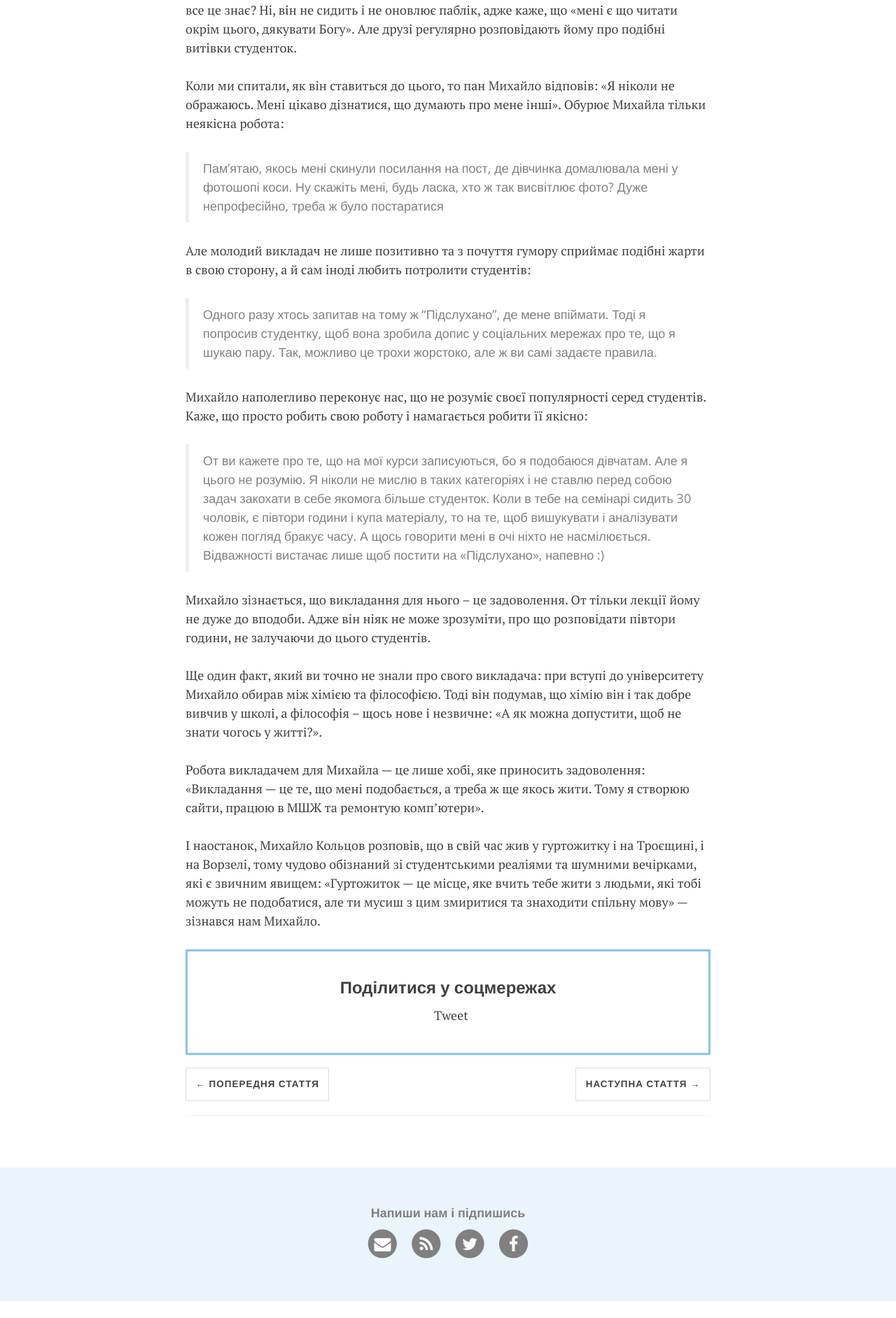
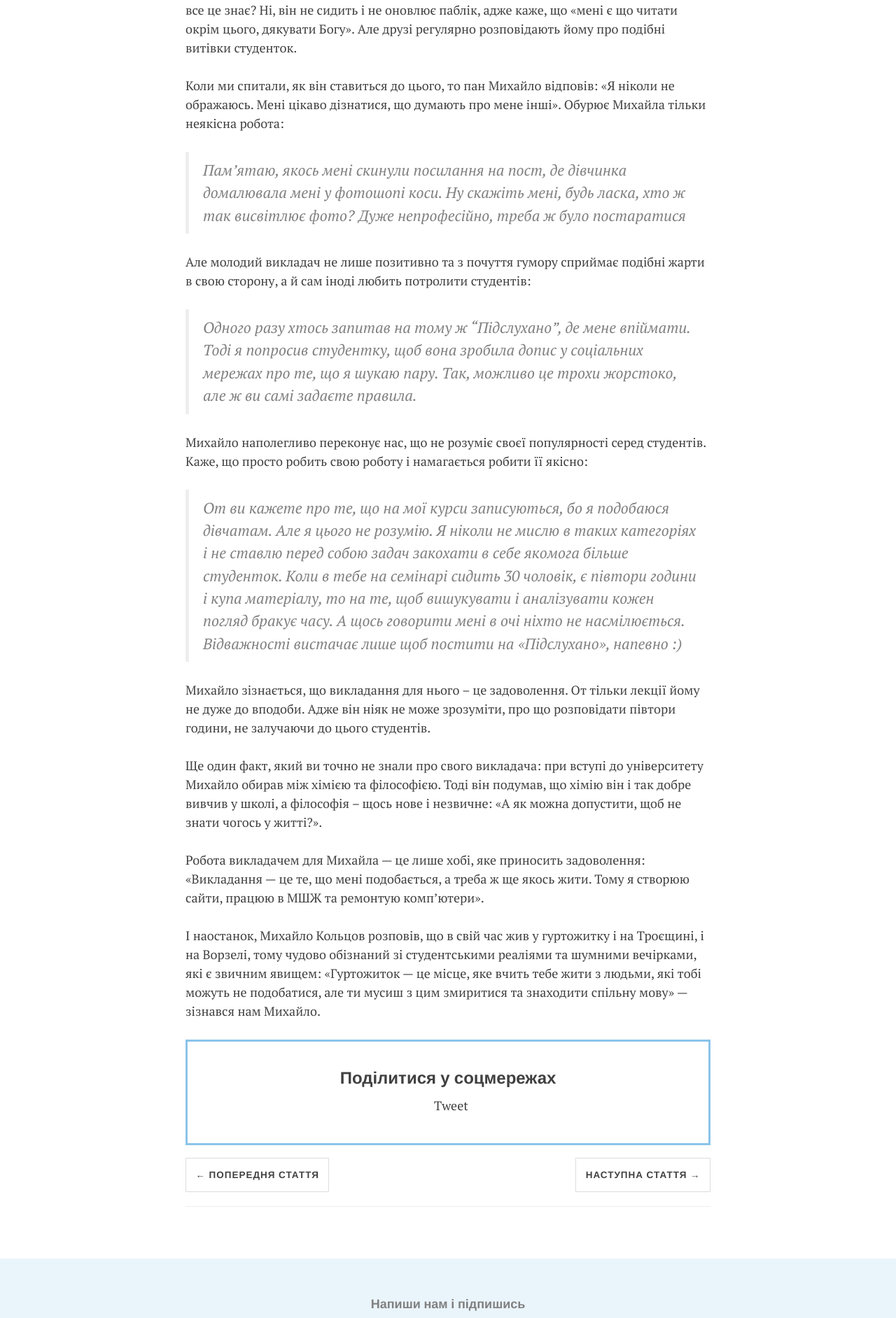
Before and after one commit to boretskyi/boretskyi.github.io, a Jekyll site: the page built from _posts/2015-07-25-koltsov.md, in a window 1280 px wide. Shown: the part 716-2600 px from the top of the page at 70% size. Built offline with Jekyll 4.4.1, drawn with Linux system fonts in a browser that asks for light colours; nearby versions of some CDN libraries; comment, search, counter and statistics services are not loaded; before the commit the page ends 2576 px from its top, so only the background shows below that.

Commit message:
Made italic

```diff
--- a/_sass/site.scss
+++ b/_sass/site.scss
@@ -64,10 +64,11 @@ img {
 }
 
 blockquote {
-  @extend .sans-serif;
+  @extend .serif;
   color: $gray;
   font-weight: 300;
-  font-size: 1em;
+  font-style: italic;
+  font-size: 1.2em;
 
   p:first-child {
     margin-top: 0;
```
